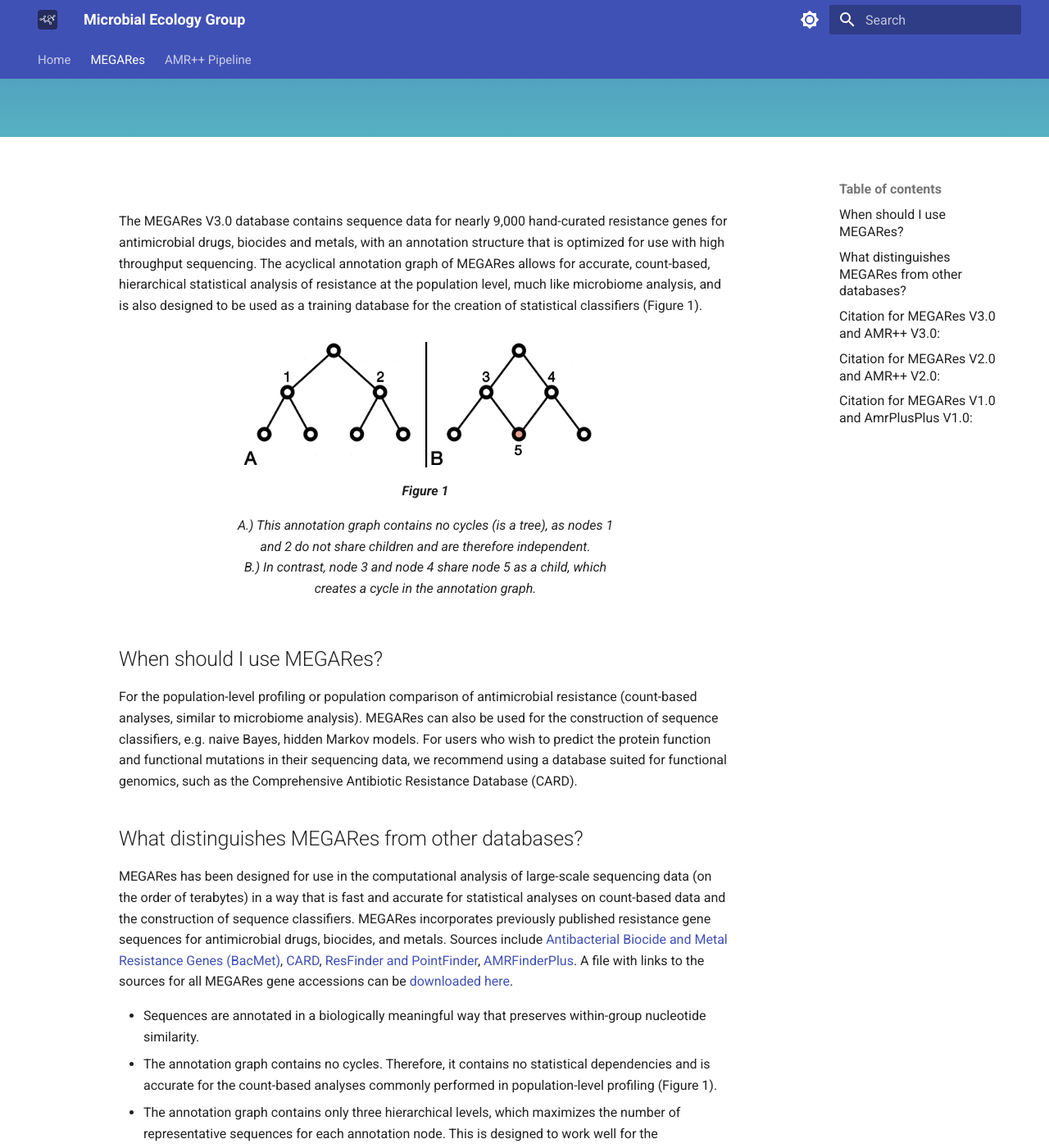
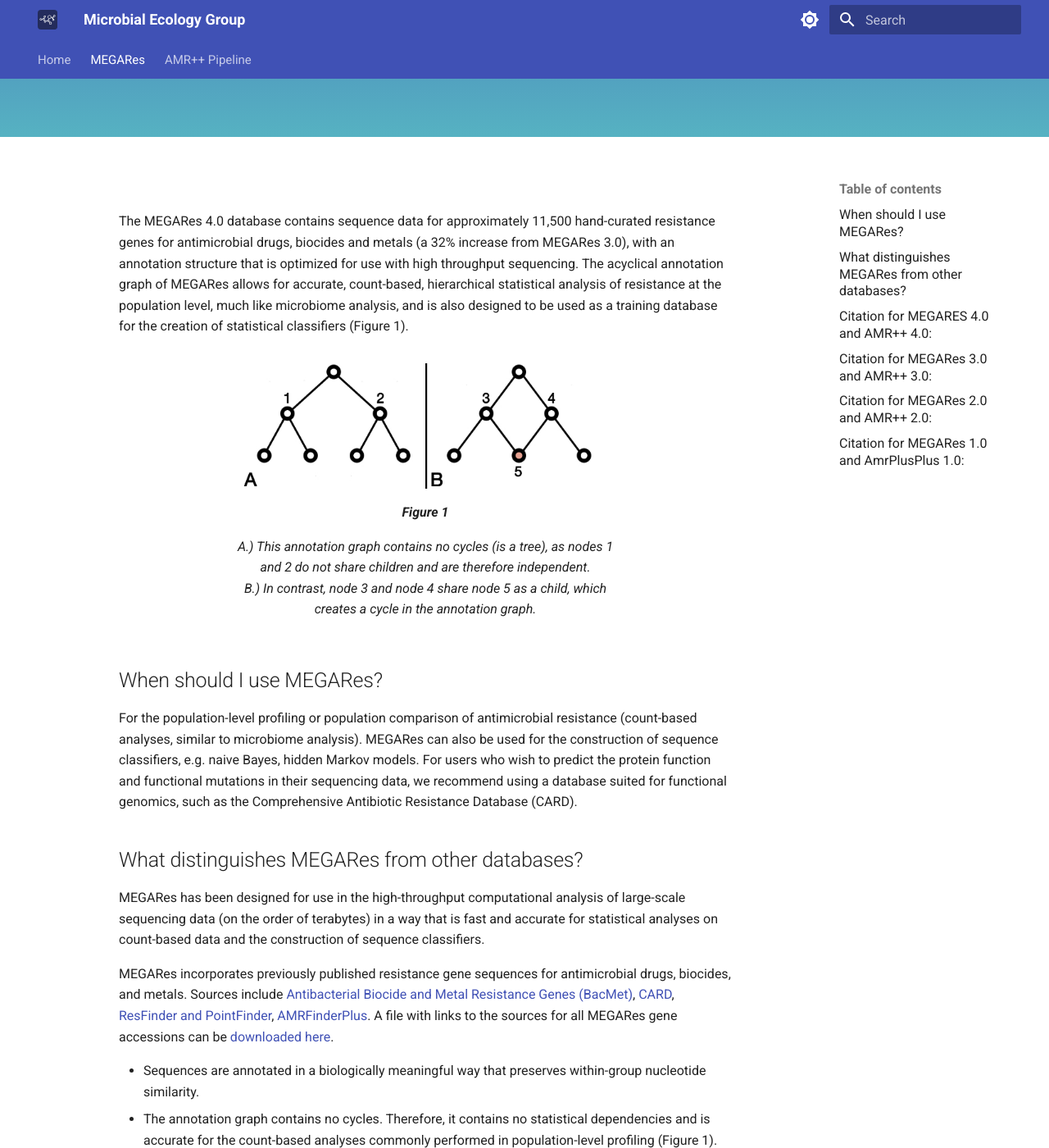
Before and after one commit to Microbial-Ecology-Group/meglab, an MkDocs documentation site: the page built from docs/megares/index.md, in a window 1280 px wide and 1400 px high, scrolled down 362 px. Shown: the whole window at 82% size. Built offline with MkDocs 1.6.1 and Material for MkDocs 9.7.7, drawn with Linux system fonts in a browser that asks for light colours; some of the changed text lies outside the part shown.

Commit message:
Update index.md

```diff
--- a/docs/megares/index.md
+++ b/docs/megares/index.md
@@ -5,7 +5,7 @@ title: MEGARes
 
 #
 
-The MEGARes V3.0 database contains sequence data for nearly 9,000 hand-curated resistance genes for antimicrobial drugs, biocides and metals, with an annotation structure that is optimized for use with high throughput sequencing. The acyclical annotation graph of MEGARes allows for accurate, count-based, hierarchical statistical analysis of resistance at the population level, much like microbiome analysis, and is also designed to be used as a training database for the creation of statistical classifiers (Figure 1).
+The MEGARes 4.0 database contains sequence data for approximately 11,500 hand-curated resistance genes for antimicrobial drugs, biocides and metals (a 32% increase from MEGARes 3.0), with an annotation structure that is optimized for use with high throughput sequencing. The acyclical annotation graph of MEGARes allows for accurate, count-based, hierarchical statistical analysis of resistance at the population level, much like microbiome analysis, and is also designed to be used as a training database for the creation of statistical classifiers (Figure 1).
 
 
 <figure markdown>
@@ -25,14 +25,14 @@ For the population-level profiling or population comparison of antimicrobial res
 
 ## What distinguishes MEGARes from other databases?
 
-MEGARes has been designed for use in the computational analysis of large-scale sequencing data (on the order of terabytes)
-in a way that is fast and accurate for statistical analyses on count-based data and the construction of sequence classifiers.
+MEGARes has been designed for use in the high-throughput computational analysis of large-scale sequencing data (on the order of terabytes) in a way that is fast and accurate for statistical analyses on count-based data and the construction of sequence classifiers.
+
 MEGARes incorporates previously published resistance gene sequences for antimicrobial drugs, biocides, and metals. Sources include [Antibacterial Biocide and Metal Resistance Genes (BacMet)](http://bacmet.biomedicine.gu.se/), [CARD](https://card.mcmaster.ca/home), [ResFinder and PointFinder](https://cge.cbs.dtu.dk/services/ResFinder/), [AMRFinderPlus](https://ftp.ncbi.nlm.nih.gov/pathogen/Antimicrobial_resistance/AMRFinderPlus/database/). A file with links to the sources for all MEGARes gene accessions can be [downloaded here](https://www.meglab.org/downloads/megares_v3.00/megares_to_external_header_mappings_v3.00.csv).
 
 - Sequences are annotated in a biologically meaningful way that preserves within-group nucleotide similarity.
 - The annotation graph contains no cycles.  Therefore, it contains no statistical dependencies and is accurate for the count-based analyses commonly performed in population-level profiling (Figure 1).
 - The annotation graph contains only three hierarchical levels, which maximizes the number of representative sequences for each annotation node.  This is designed to work well for the construction of statistical classifiers.  The annotation levels are:
-    - Type: the type of antimicrobial compound, e.g. drugs, biocides, multi-compound
+    - Type: the type of antimicrobial compound, e.g. drugs, metals, biocides, multi-compound
     - Class: the major antimicrobial chemical class, e.g. betalactams, aminoglycosides
     - Mechanism: the biological mechanism of resistance, e.g. penicillin binding protein
     - Group: the gene- or operon-level group for that sequence, e.g. SHV betalactamase, MCR-1
@@ -40,7 +40,13 @@ MEGARes incorporates previously published resistance gene sequences for antimicr
 - All sequences and annotations have been hand-curated using a multi-factorial approach.  See the manuscript for more details.
 - Gene accessions requiring specific single nucleotide polymorphisms (SNPS) to confer resistance include the added label "RequiresSNPConfirmation" in their header. This allows for easy identification for further processing. The [AMR++ pipeline](https://github.com/Microbial-Ecology-Group/AMRplusplus) employs MEGARes and works in conjuction with [AmrPlusPlus_SNP](https://github.com/Isabella136/AmrPlusPlus_SNP) to perform SNP confirmation and provide an updated count matrix.
 
-## Citation for MEGARes V3.0 and AMR++ V3.0:
+## Citation for MEGARES 4.0 and AMR++ 4.0:
+
+Doster E, Young JG, Pinnell LJ, Boucher C, Belk KE, Noyes NR, Morley PS.
+
+MEGARes 4.0 and AMR++ 4.0: expanded, flexible resources for comprehensive resistome characterization in high-throughput analysis of metagenomic data. Nucleic Acids Res. 2026 (under reveiew).
+
+## Citation for MEGARes 3.0 and AMR++ 3.0:
 
 Bonin N, Doster E, Worley H, Pinnell LJ, Bravo JE, Ferm P, Marini S, Prosperi M, Noyes N, Morley PS, Boucher C.
 
@@ -48,7 +54,7 @@ MEGARes and AMR++, v3.0: an updated comprehensive database of antimicrobial resi
 
 [PubMed](https://pubmed.ncbi.nlm.nih.gov/36382407/)
 
-## Citation for MEGARes V2.0 and AMR++ V2.0:
+## Citation for MEGARes 2.0 and AMR++ 2.0:
 
 Doster, E., Lakin, S. M., Dean, C. J., Wolfe, C., Young, J. G., Boucher, C., Belk K. E., Noyes N. R., Morley P. S. (2019)
 
@@ -58,7 +64,7 @@ MEGARes 2.0: a database for classification of antimicrobial drug, biocide and me
 
 [PubMed](https://pubmed.ncbi.nlm.nih.gov/?linkname=pubmed_pubmed_citedin&from_uid=31722416)
 
-## Citation for MEGARes V1.0 and AmrPlusPlus V1.0:
+## Citation for MEGARes 1.0 and AmrPlusPlus 1.0:
 
 Lakin, S.M., Dean, C., Noyes, N.R., Dettenwanger, A., Spencer Ross, A., Doster, E., Rovira, P., Abdo, Z., Jones, K.L., Ruiz, J., Belk, K.E., Morley, P.S., Boucher, C. (2016)
 
```
